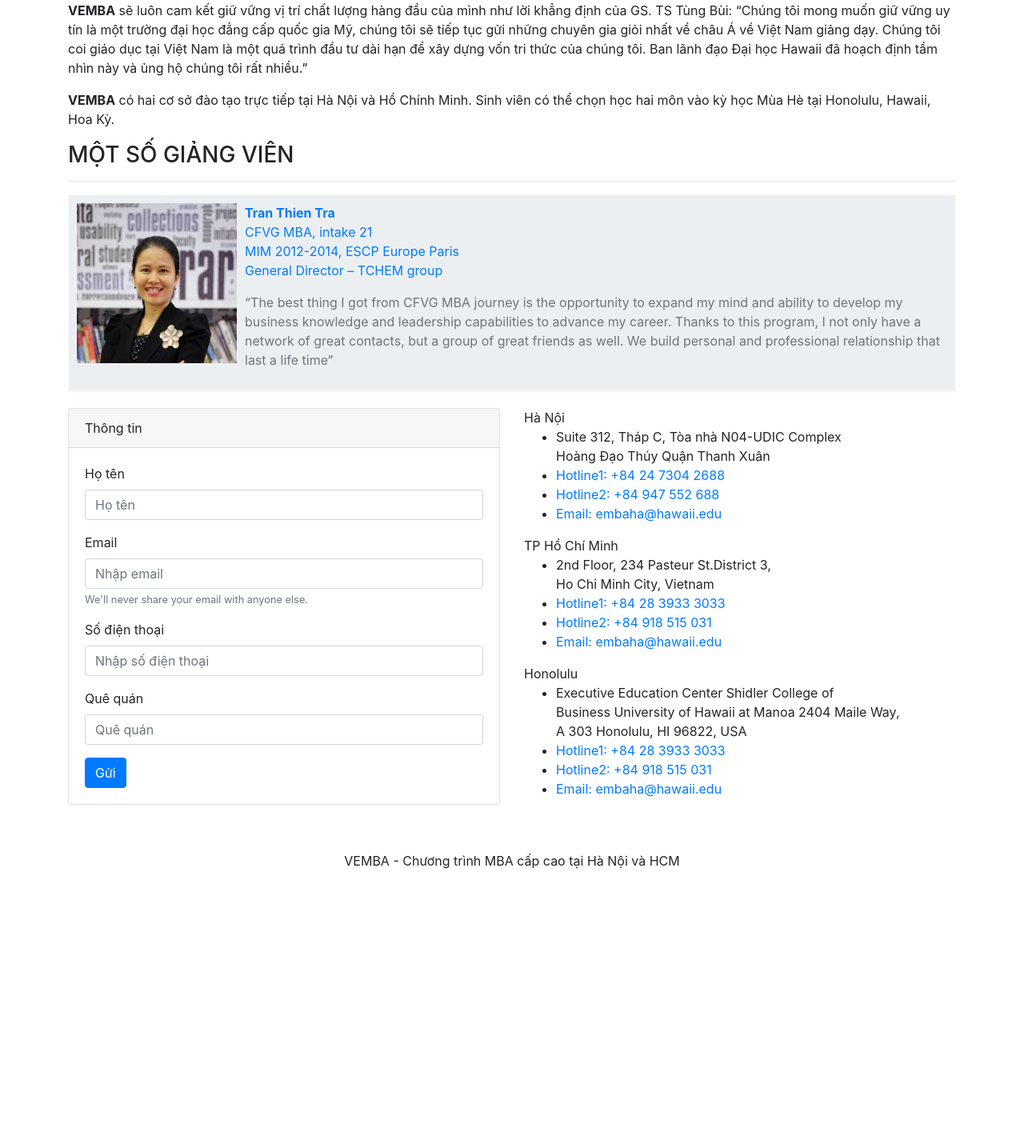
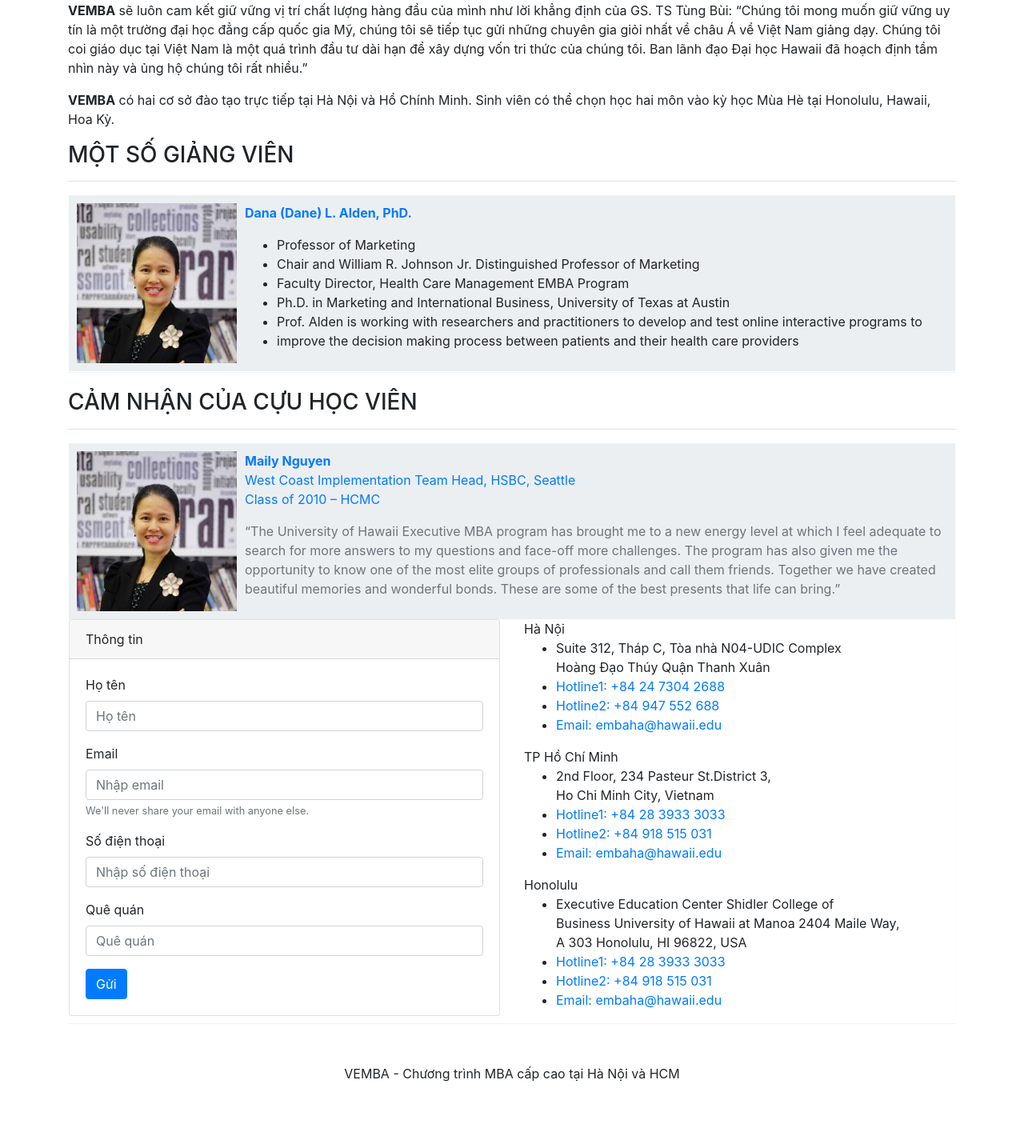
Before and after one commit to pmtdevelop/simple-landingpage, a PHP site: page /simple-landingpage/ in a window 1280 px wide. Shown: the part 966-2386 px from the top of the page at 80% size. Before the commit the page ends 2052 px from the top, so only its background shows below. Run offline with PHP 8.4, Linux system fonts and the light colour scheme.

Commit message:
update content

```diff
--- a/inc/content-home.php
+++ b/inc/content-home.php
@@ -31,20 +31,51 @@
                 <div class="panel-heading clearfix d-none d-sm-block">
                       <img src="<?php echo $base_url;?>/assets/images/CroppedFocusedImageWyIyMDAiLCIyMDAiLCI0OS0zNiJd-mba1.jpg" class="media-left pull-left" alt="Tran Thien Tra">
                       <div class="media-body">
-												<p class="text-primary"><span><strong>Tran Thien Tra</strong><br></span>CFVG MBA, intake 21<br>MIM 2012-2014, ESCP Europe Paris<br>General Director – TCHEM group</p>
-												<p class="text-muted">“<span>The best thing I got from CFVG MBA journey is the opportunity to expand my mind and ability to develop my business knowledge and leadership capabilities to advance my career. Thanks to this program, I not only have a network of great contacts, but a group of great friends as well. We build personal and professional relationship that last a life time”</span></p>
+												<p class="text-primary"><span><strong>Dana (Dane) L. Alden, PhD.</strong></p>
+												<ul>
+                          <li>Professor of Marketing</li>
+                          <li>Chair and William R. Johnson Jr. Distinguished Professor of Marketing</li>
+                          <li>Faculty Director, Health Care Management EMBA Program</li>
+                          <li>Ph.D. in Marketing and International Business, University of Texas at Austin</li>
+                          <li>Prof. Alden is working with researchers and practitioners to develop and test online interactive programs to</li>
+                          <li>improve the decision making process between patients and their health care providers</li>
+                        </ul>
 											</div>
                 </div>
                 <div class="panel-heading clearfix d-block d-sm-none">
                       <img src="<?php echo $base_url;?>/assets/images/CroppedFocusedImageWyIyMDAiLCIyMDAiLCI0OS0zNiJd-mba1.jpg" class="media-left pull-left" alt="Tran Thien Tra">
                       <div>
-												<p class="text-primary"><span><strong>Tran Thien Tra</strong><br></span>CFVG MBA, intake 21<br>MIM 2012-2014, ESCP Europe Paris<br>General Director – TCHEM group</p>
-												<p class="text-muted">“<span>The best thing I got from CFVG MBA journey is the opportunity to expand my mind and ability to develop my business knowledge and leadership capabilities to advance my career. Thanks to this program, I not only have a network of great contacts, but a group of great friends as well. We build personal and professional relationship that last a life time”</span></p>
+												<p class="text-primary"><span><strong>Dana (Dane) L. Alden, PhD.</strong></p>
+                        <ul>
+                          <li>Professor of Marketing</li>
+                          <li>Chair and William R. Johnson Jr. Distinguished Professor of Marketing</li>
+                          <li>Faculty Director, Health Care Management EMBA Program</li>
+                          <li>Ph.D. in Marketing and International Business, University of Texas at Austin</li>
+                          <li>Prof. Alden is working with researchers and practitioners to develop and test online interactive programs to</li>
+                          <li>improve the decision making process between patients and their health care providers</li>
+                        </ul>
 											</div>
                 </div>
             </div>
 						</section>
 						<!--Section Student-->
+            <h3>CẢM NHẬN CỦA CỰU HỌC VIÊN</h3>
+            <hr>
+            <div class="panel panel-info">
+              <div class="panel-heading clearfix d-none d-sm-block">
+                    <img src="<?php echo $base_url;?>/assets/images/CroppedFocusedImageWyIyMDAiLCIyMDAiLCI0OS0zNiJd-mba1.jpg" class="media-left pull-left" alt="Tran Thien Tra">
+                    <div class="media-body">
+                      <p class="text-primary"><span><strong>Maily Nguyen</strong><br></span>West Coast Implementation Team Head, HSBC, Seattle<br>Class of 2010 – HCMC<br></p>
+                      <p class="text-muted"><span>“The University of Hawaii Executive MBA program has brought me to a new energy level at which I feel adequate to search for more answers to my questions and face-off more challenges. The program has also given me the opportunity to know one of the most elite groups of professionals and call them friends. Together we have created beautiful memories and wonderful bonds. These are some of the best presents that life can bring.”</span></p>
+                    </div>
+              </div>
+              <div class="panel-heading clearfix d-block d-sm-none">
+                <img src="<?php echo $base_url;?>/assets/images/CroppedFocusedImageWyIyMDAiLCIyMDAiLCI0OS0zNiJd-mba1.jpg" class="media-left pull-left" alt="Tran Thien Tra">
+                <div class="media-body">
+                  <p class="text-primary"><span><strong>Maily Nguyen</strong><br></span>West Coast Implementation Team Head, HSBC, Seattle<br>Class of 2010 – HCMC<br></p>
+                  <p class="text-muted"><span>“The University of Hawaii Executive MBA program has brought me to a new energy level at which I feel adequate to search for more answers to my questions and face-off more challenges. The program has also given me the opportunity to know one of the most elite groups of professionals and call them friends. Together we have created beautiful memories and wonderful bonds. These are some of the best presents that life can bring.”</span></p>
+                </div>
+              </div>
 						<section>
 
 						</section>
```
